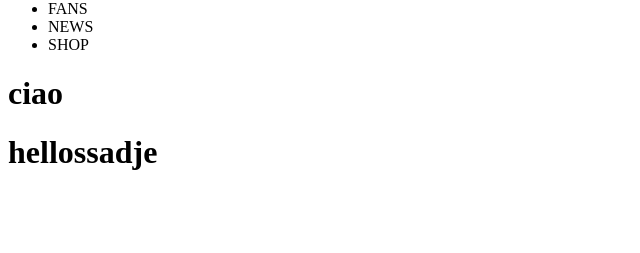
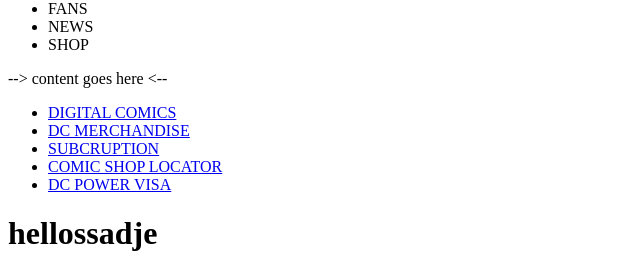
Before and after one commit to JoseManuel-Feliz/vite-comics, a Vue app: page / in a window 1280 px wide. Shown: the part 454-707 px from the top of the page, without its empty margins (0-640 px from the left). Built offline with nearby package versions, Linux system fonts and the light colour scheme.

Commit message:
added main navbar links and main content wrapper

```diff
--- a/src/components/AppMain.vue
+++ b/src/components/AppMain.vue
@@ -1,7 +1,7 @@
 <script>
-export default{
-    data(){
-        return{
+export default {
+    data() {
+        return {
 
         }
     }
@@ -10,13 +10,24 @@
 </script>
 
 <template>
-<main>
-    <h1>
-        ciao
-    </h1>
-</main>
+    <main>
+        <div class="content-wrapper">
+            <p>--> content goes here <-- </p>
+        </div>
+
+        <div class="main-navbar">
+
+            <nav>
+                <ul>
+                    <li><a href="#">DIGITAL COMICS</a></li>
+                    <li><a href="#">DC MERCHANDISE</a></li>
+                    <li><a href="#">SUBCRUPTION</a></li>
+                    <li><a href="#">COMIC SHOP LOCATOR</a></li>
+                    <li><a href="#">DC POWER VISA</a></li>
+                </ul>
+            </nav>
+        </div>
+    </main>
 </template>
 
-<style scoped>
-
-</style>
+<style scoped></style>
```
